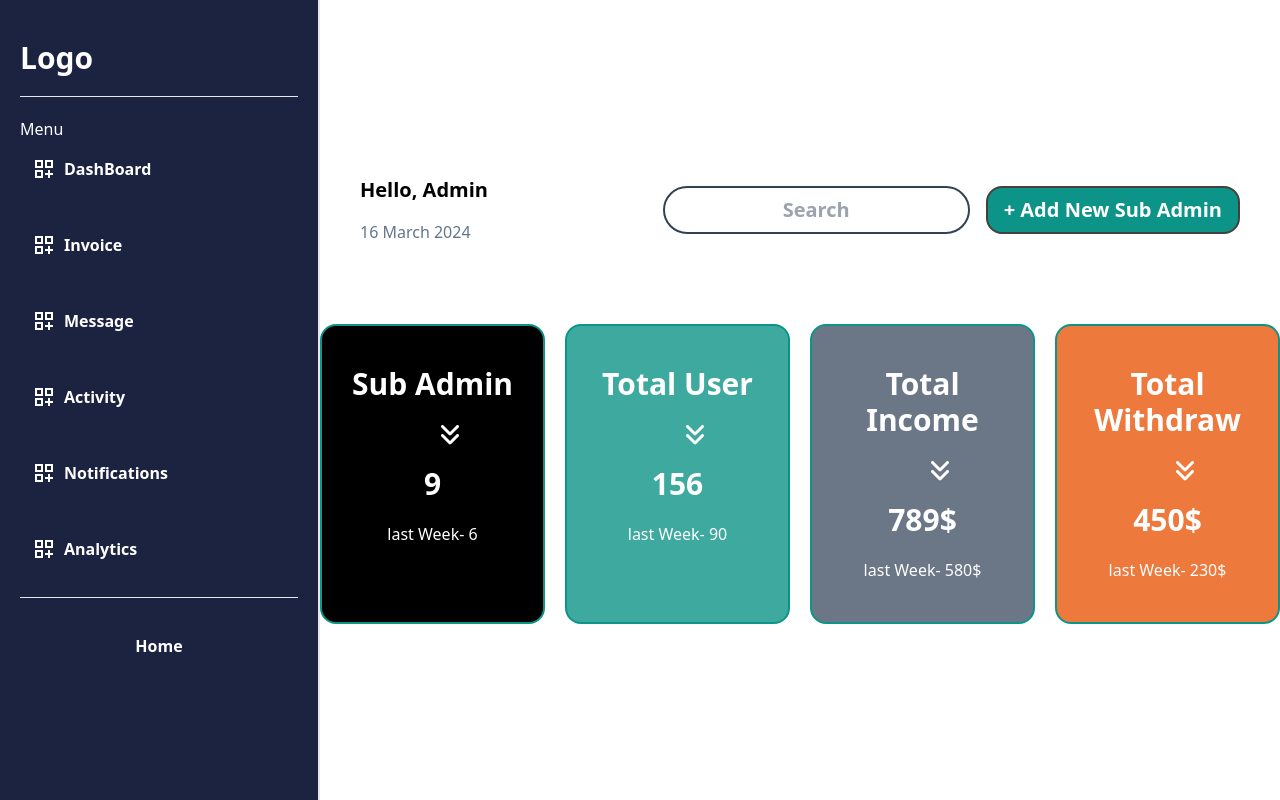
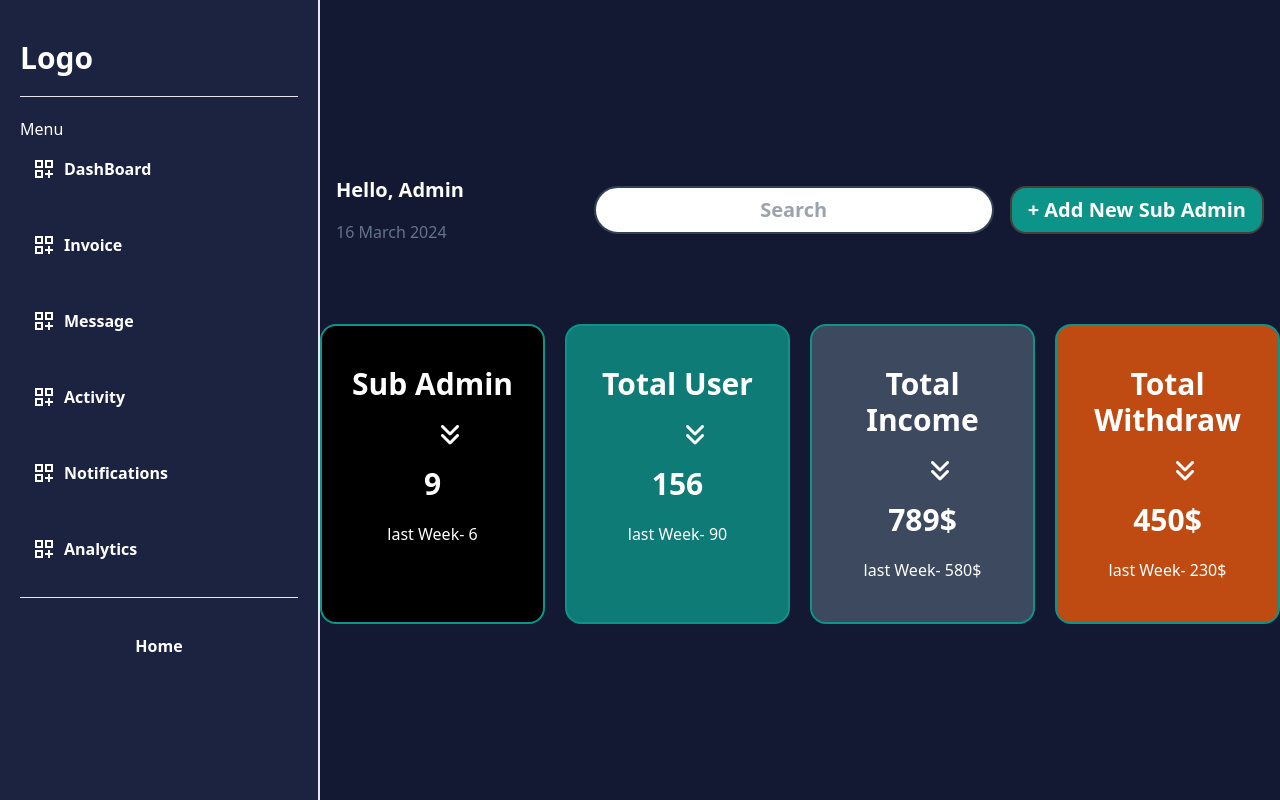
Before and after one commit to Mdforidulislam/winbdClient, a React (Vite) app: page /adminDashboard/MyDashboard in a window 1280 px wide. Built offline with nearby package versions, Linux system fonts and the light colour scheme.

Commit message:
bg change

```diff
--- a/src/Components/AdminDash/AdminHome/AdminHome.jsx
+++ b/src/Components/AdminDash/AdminHome/AdminHome.jsx
@@ -4,13 +4,13 @@ import DashboardCard from "../../DashboardCard/DashboardCard";
 const AdminHome = () => {
     return (
         <div className="w-full h-full">
-            <div className="flex justify-between items-center px-10">
+            <div className="flex justify-between items-center px-4 text-white">
                 <div>
                     <h1 className="text-xl font-bold pb-4">Hello, Admin</h1>
                     <data className="text-slate-500 text-base font-medium ">16 March  2024</data>
                 </div>
-                <div className="space-x-4">
-                    <input className="border-2 border-slate-700 text-xl font-semibold py-2 rounded-full text-center" type="text " placeholder="Search" />
+                <div className="space-x-4 flex ">
+                    <input className="border-2 w-[400px] border-slate-700 text-xl font-semibold py-2 rounded-full text-center" type="text " placeholder="Search" />
                     <button className="btn border-2 px-4 py-2 rounded-2xl text-xl font-semibold border-stone-700 text-white bg-teal-600 hover:text-teal-600 hover:bg-white ">+ Add New Sub Admin </button>
 
                 </div>
--- a/src/DashBoard/AdminDashBoard/AdminDashBoard.jsx
+++ b/src/DashBoard/AdminDashBoard/AdminDashBoard.jsx
@@ -3,12 +3,12 @@ import DashNav from "../../Components/Shared/DashNav/DashNav";
 
 const AdminDashboard = () => {
     return (
-        <div className="relative w-full md:h-[400px] ">
+        <div className="relative w-full md:min-h-screen  bg-[#131932]">
             <div className=" md:flex justify-center items-center  ">
 
 
                 <DashNav />
-                <div className="w-full md:w-3/4 ">
+                <div className="w-full md:w-3/4  h-full ">
                     <Outlet></Outlet>
 
                 </div>
```
